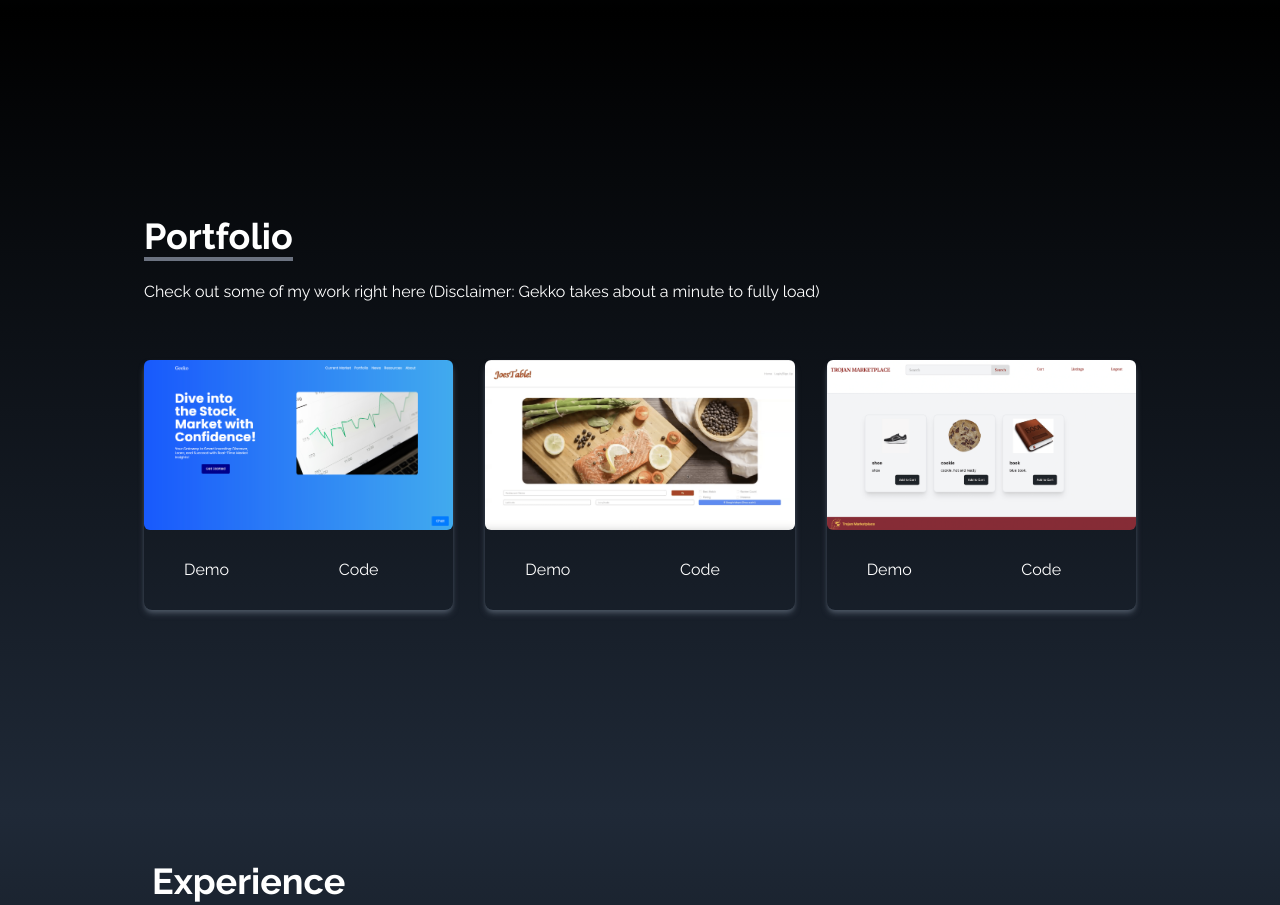
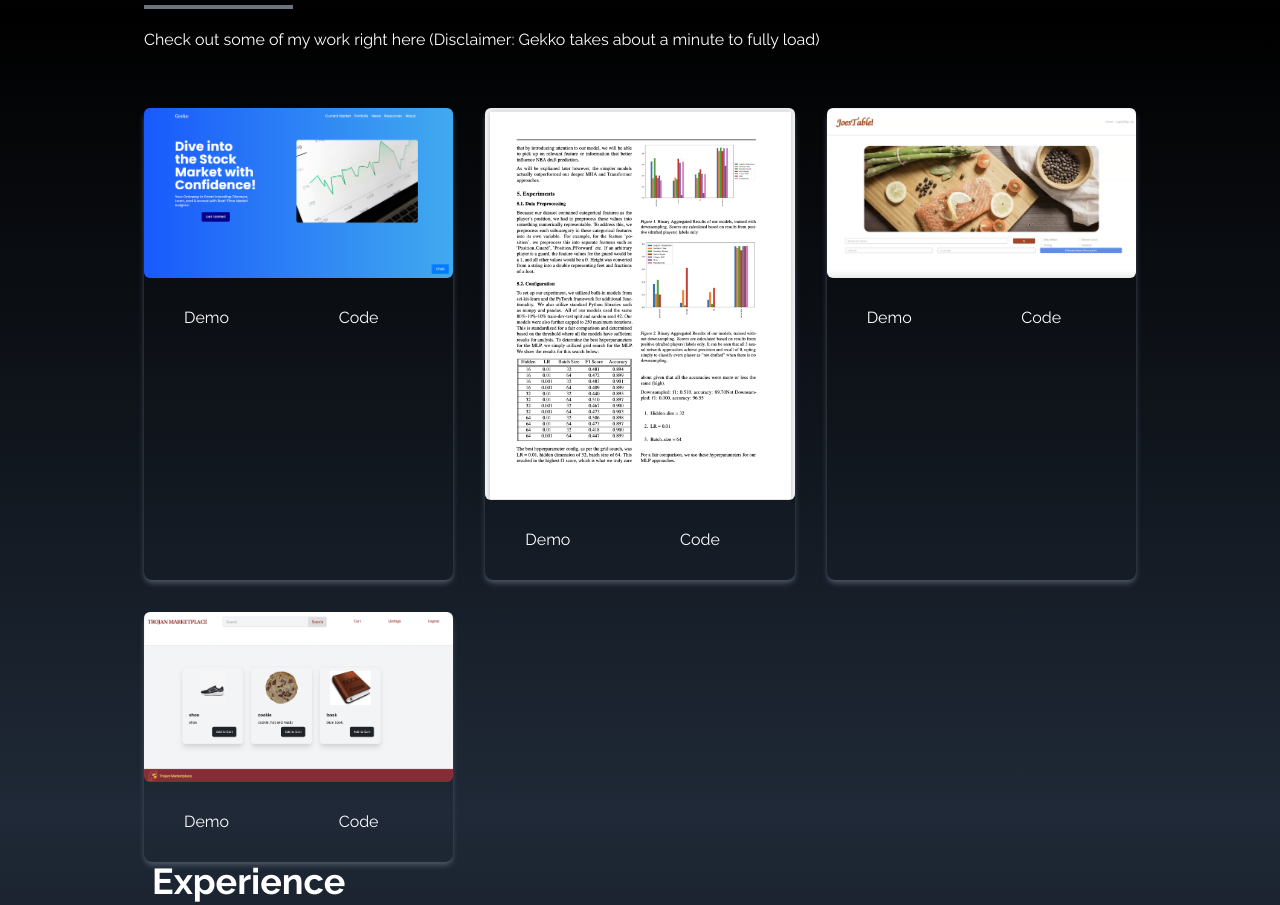
Before and after one commit to Brice12347/one-portfolio, a React (Create React App) app in the folder one-portfolio/: page / in a window 1280 px wide. Shown: the part 1275-2180 px from the top of the page. Built offline with nearby package versions, Linux system fonts and the light colour scheme.

Commit message:
added 467

```diff
--- a/one-portfolio/src/components/Portfolio.jsx
+++ b/one-portfolio/src/components/Portfolio.jsx
@@ -2,6 +2,7 @@ import React from 'react';
 import joestable from '../assets/portfolio/joestable.png';
 import marketplace from '../assets/portfolio/marketplace.png';
 import gekko from '../assets/portfolio/gekko.png';
+import project from '../assets/portfolio/project.png';
 // import { Link } from "react-router-dom";
 //import { Link } from "react-scroll";
 const Portfolio = () => {
@@ -17,14 +18,22 @@ const Portfolio = () => {
         },
         {
             id: 2,
+            src: project,
+            demo: "https://drive.google.com/file/d/1a4EKNgnv0HPPyRVUuPRrNR0pqo7-EAIh/view?usp=sharing",
+            code: "https://github.com/sidsrikanth1/csci-467-final-project"
+
+
+        },
+        {
+            id: 3,
             src: joestable,
-            demo: "https://drive.google.com/file/d/1a4EKNgnv0HPPyRVUuPRrNR0pqo7-EAIh/view?usp=sharing",
+            demo: "https://drive.google.com/file/d/1rsrvHE10aslPjmZz17Kon1s10cOwJ4rc/view?usp=sharing",
             code: "https://gitfront.io/r/Brice12347/Cw1ffYgjrbjc/RestaurantReview/"
 
 
         },
         {
-            id: 3,
+            id: 4,
             src: marketplace,
             demo: "https://drive.google.com/file/d/17rGa9qL0NlzrA8OdiXp8jEVrhshMwrNi/view?usp=share_link",
             code: "https://github.com/ShaneYokota72/Trojan_Marketplace"
```
Also changed, not shown: one-portfolio/src/assets/portfolio/project.png (added).
